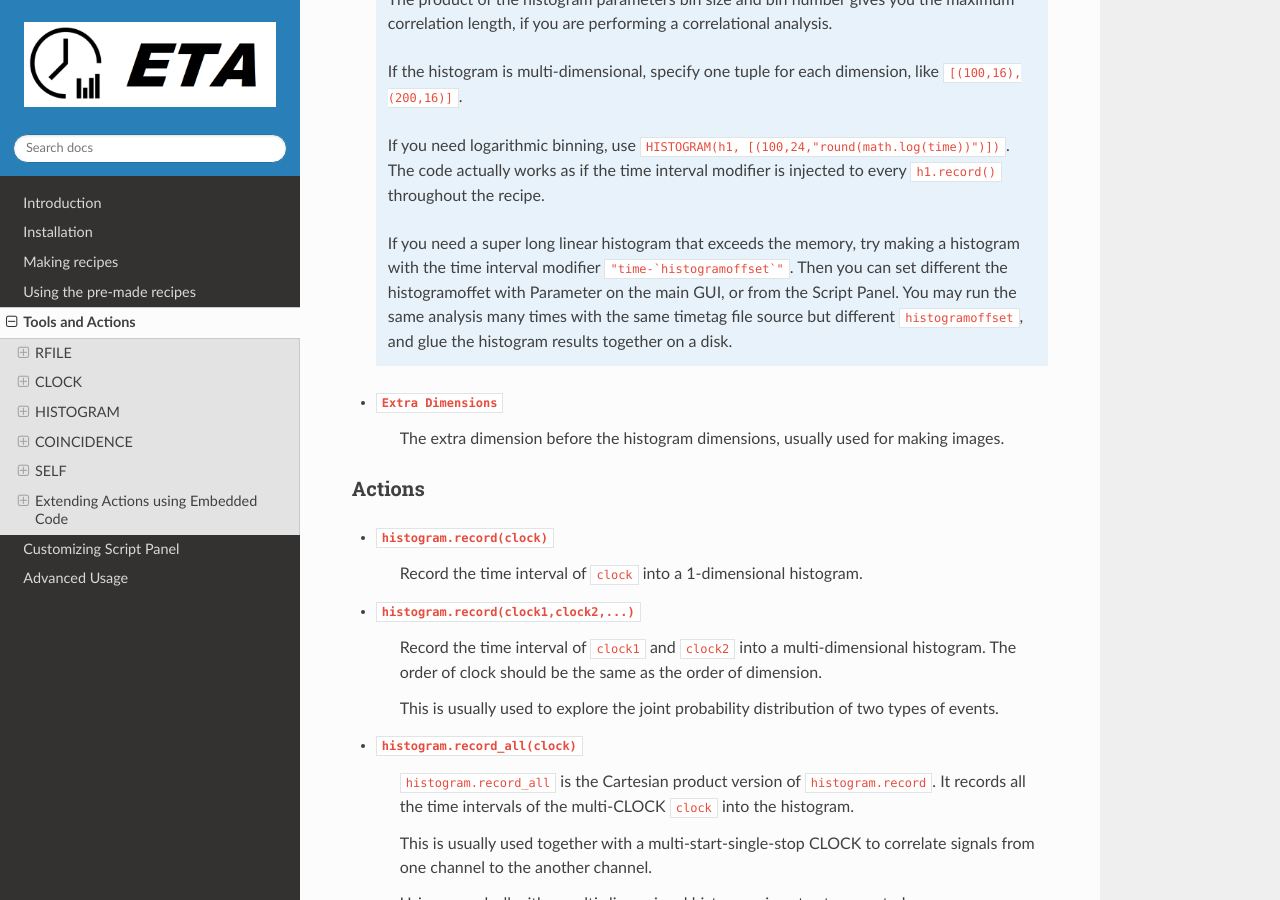
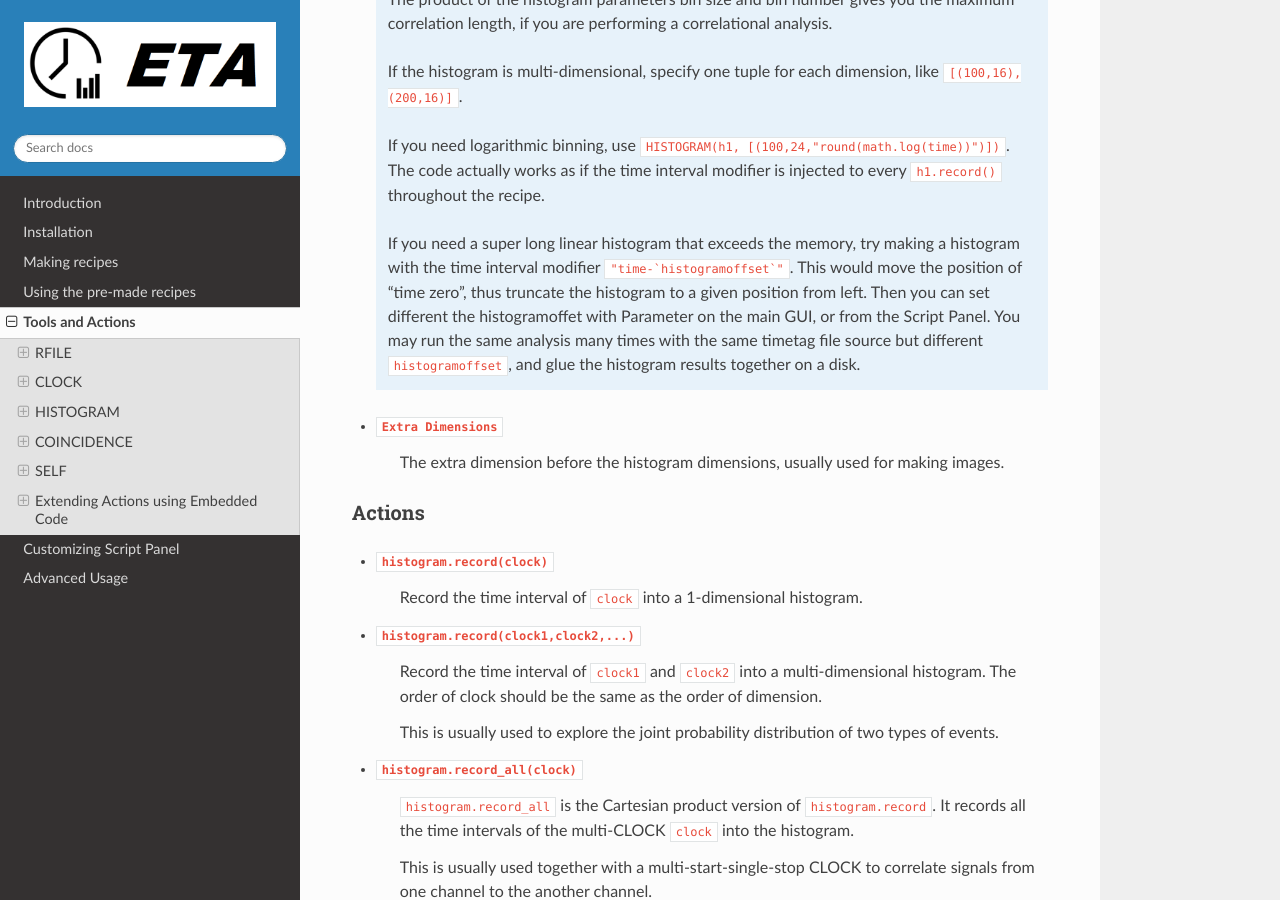
Before and after one commit to timetag/timetag.github.io, a Sphinx documentation site: the page built from docs/actions.rst, in a window 1280 px wide and 900 px high, scrolled down 4052 px. Built offline with Sphinx 7.4.7 and the Read the Docs theme 2.0.0, drawn with Linux system fonts in a browser that asks for light colours.

Commit message:
Update actions.rst

```diff
--- a/docs/actions.rst
+++ b/docs/actions.rst
@@ -130,7 +130,7 @@ Parameters
 
     If you need logarithmic binning, use ``HISTOGRAM(h1, [(100,24,"round(math.log(time))")])``.  The code actually works as if the time interval modifier is injected to every ``h1.record()`` throughout the recipe.
 
-    If you need a super long linear histogram that exceeds the memory, try making a histogram with the time interval modifier ``"time-`histogramoffset`"``. Then you can set different the histogramoffet with Parameter on the main GUI, or from the Script Panel. You may run the same analysis many times with the same timetag file source but different ``histogramoffset``, and glue the histogram results together on a disk.
+    If you need a super long linear histogram that exceeds the memory, try making a histogram with the time interval modifier ``"time-`histogramoffset`"``. This would move the position of "time zero", thus truncate the histogram to a given position from left.  Then you can set different the histogramoffet with Parameter on the main GUI, or from the Script Panel. You may run the same analysis many times with the same timetag file source but different ``histogramoffset``, and glue the histogram results together on a disk.
 
 - ``Extra Dimensions``
     The extra dimension before the histogram dimensions, usually used for making images.
```
